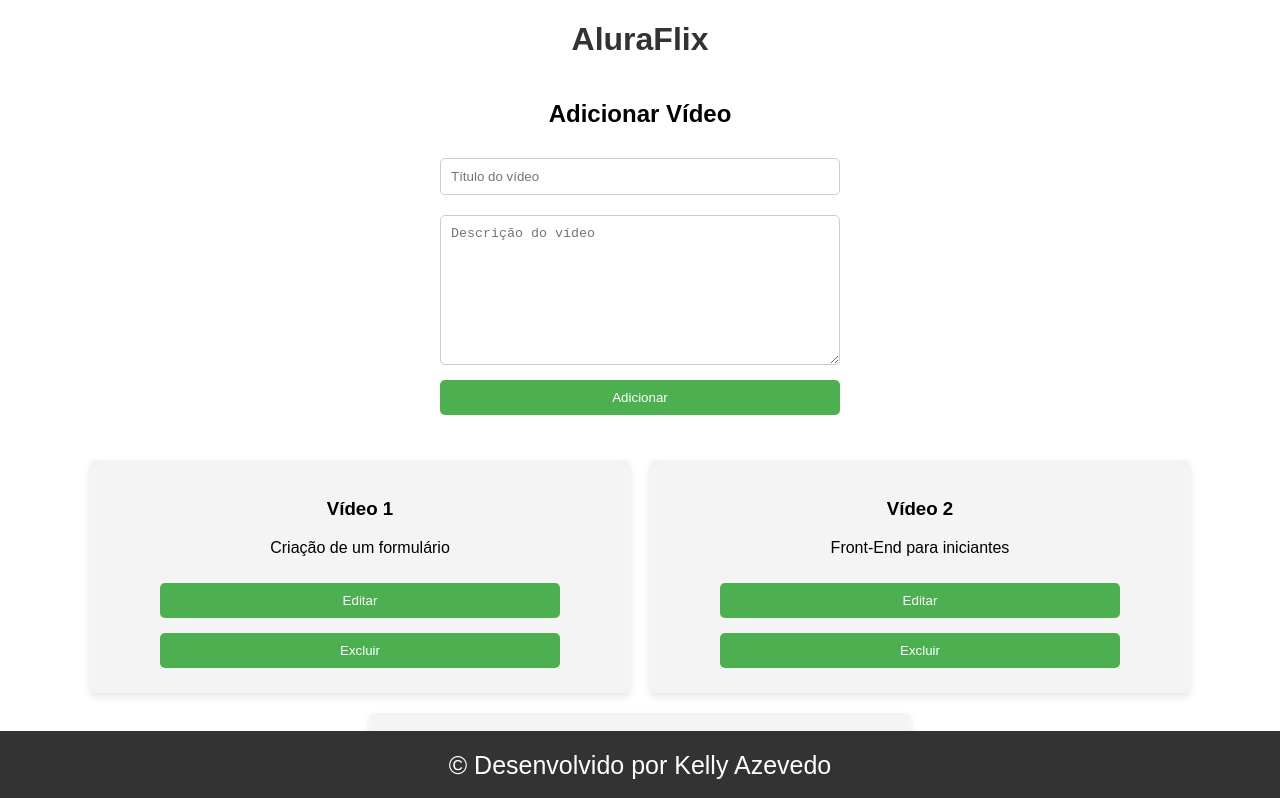
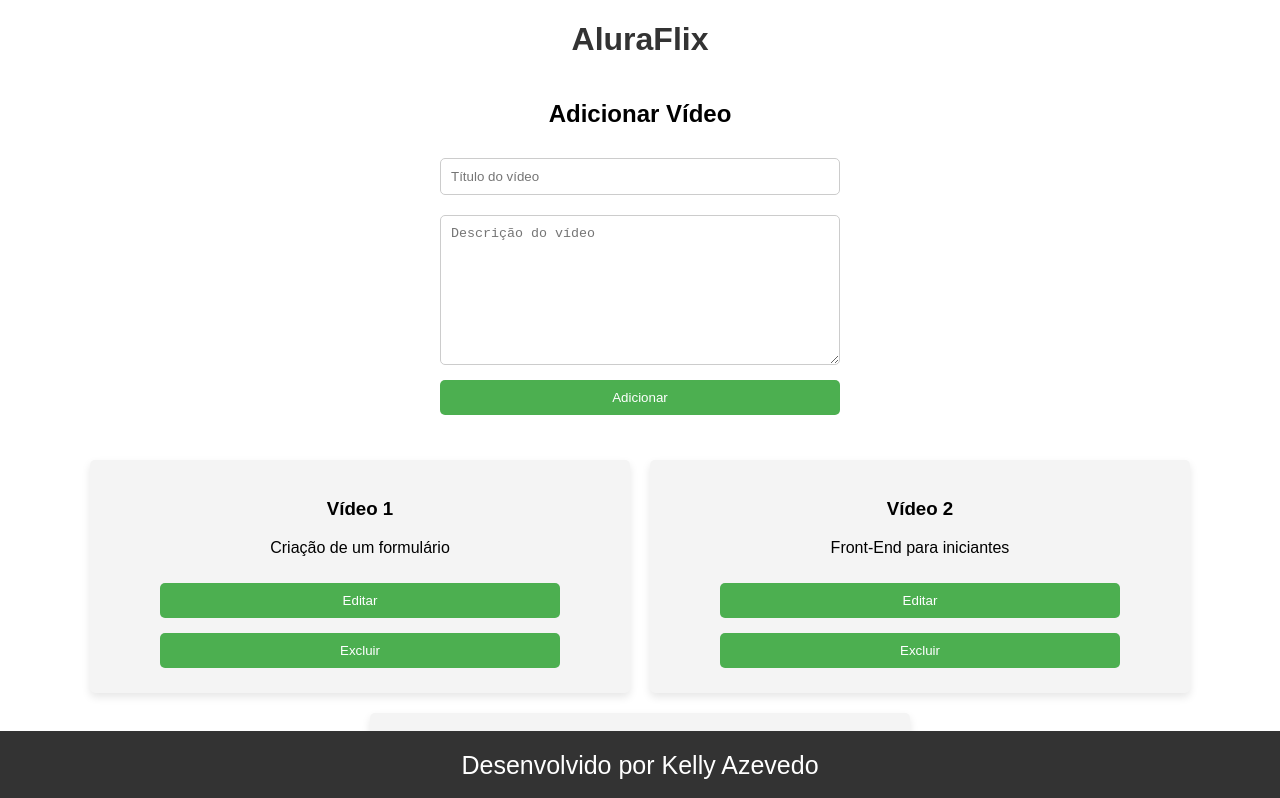
Before and after one commit to kellymaraazevedo/Challenge-aluraflix, a React (Create React App) app: page / in a window 1280 px wide. Shown: the top 798 px of the page. Built offline with nearby package versions, Linux system fonts and the light colour scheme.

Commit message:
Update Footer.js

```diff
--- a/src/components/Footer.js
+++ b/src/components/Footer.js
@@ -1,12 +1,12 @@
-// src/components/Footer.js
+
 
 import React from 'react';
-import './Footer.css';  // Importa o arquivo CSS do Footer
+import './Footer.css';
 
 function Footer() {
   return (
     <footer className="footer">
-      <p>&copy; Desenvolvido por Kelly Azevedo</p>
+      <p>Desenvolvido por Kelly Azevedo</p>
     </footer>
   );
 }
```
